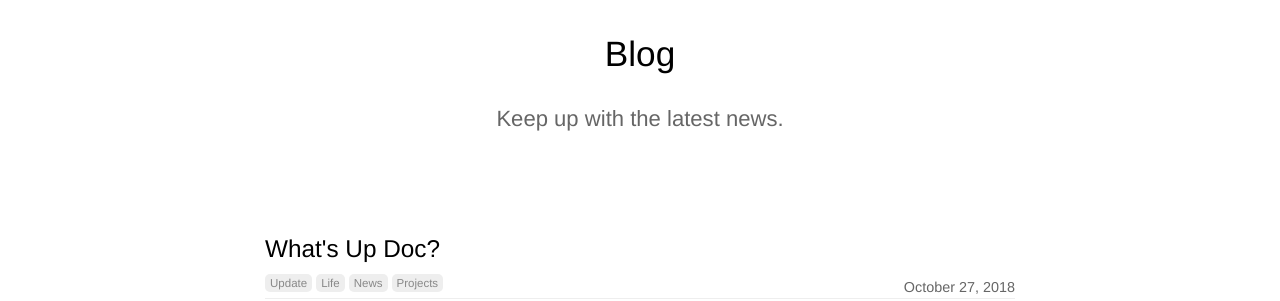
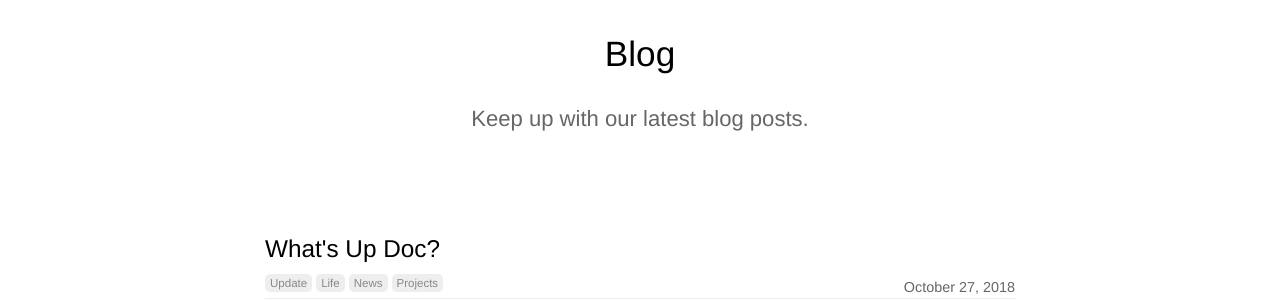
Before and after one commit to HF-Solutions/hasslefree.solutions, a Jekyll site: the page built from blog/index.html, in a window 1280 px wide and 900 px high. Shown: the part 140-441 px from the top of the window. Built offline with Jekyll 4.4.1, drawn with Linux system fonts in a browser that asks for light colours; the list of posts is cut into pages by our own code.

Commit message:
Updated /blog description

```diff
--- a/blog/index.html
+++ b/blog/index.html
@@ -1,6 +1,6 @@
 ---
 title: Blog
-description: Keep up with the latest news.
+description: Keep up with our latest blog posts.
 ---
 
 <div class="text-container">
```
